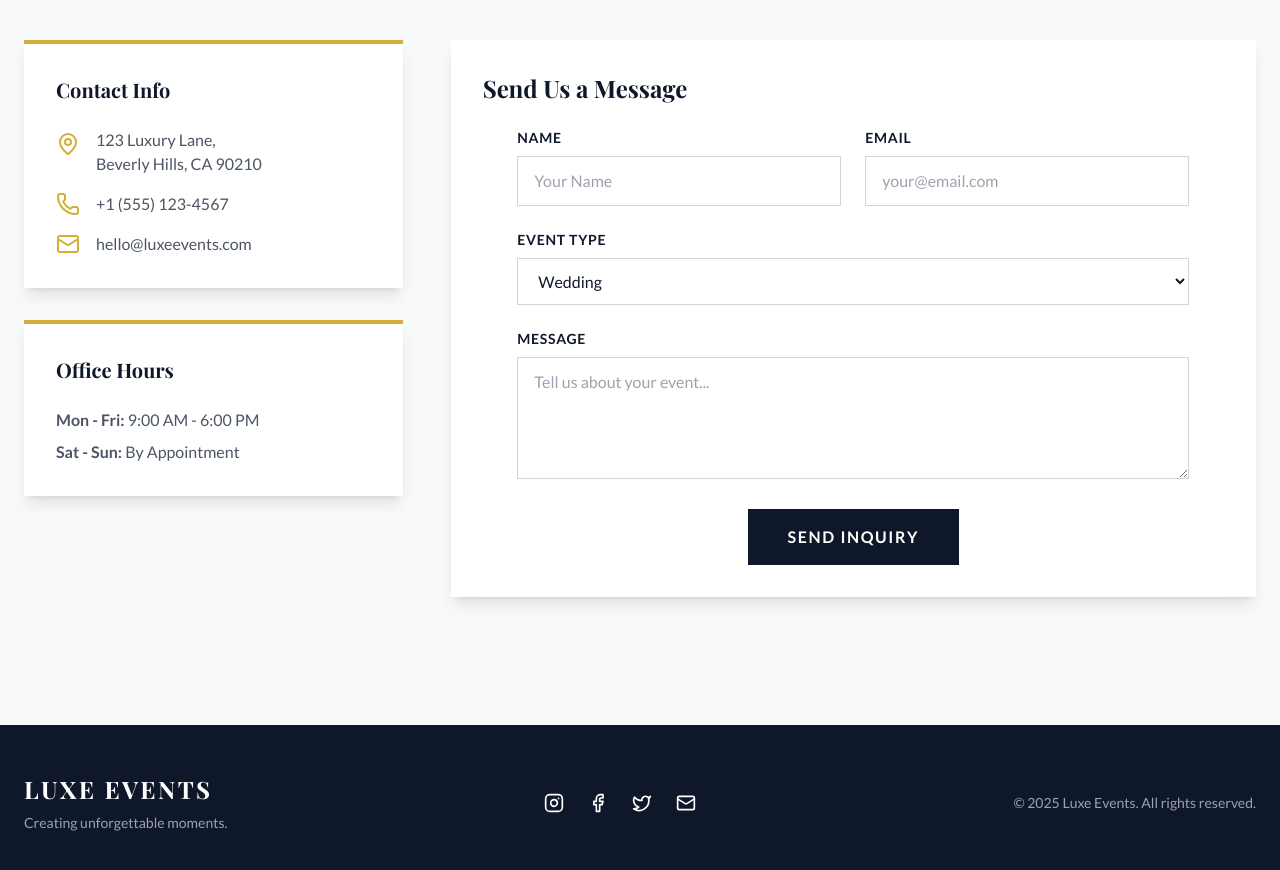
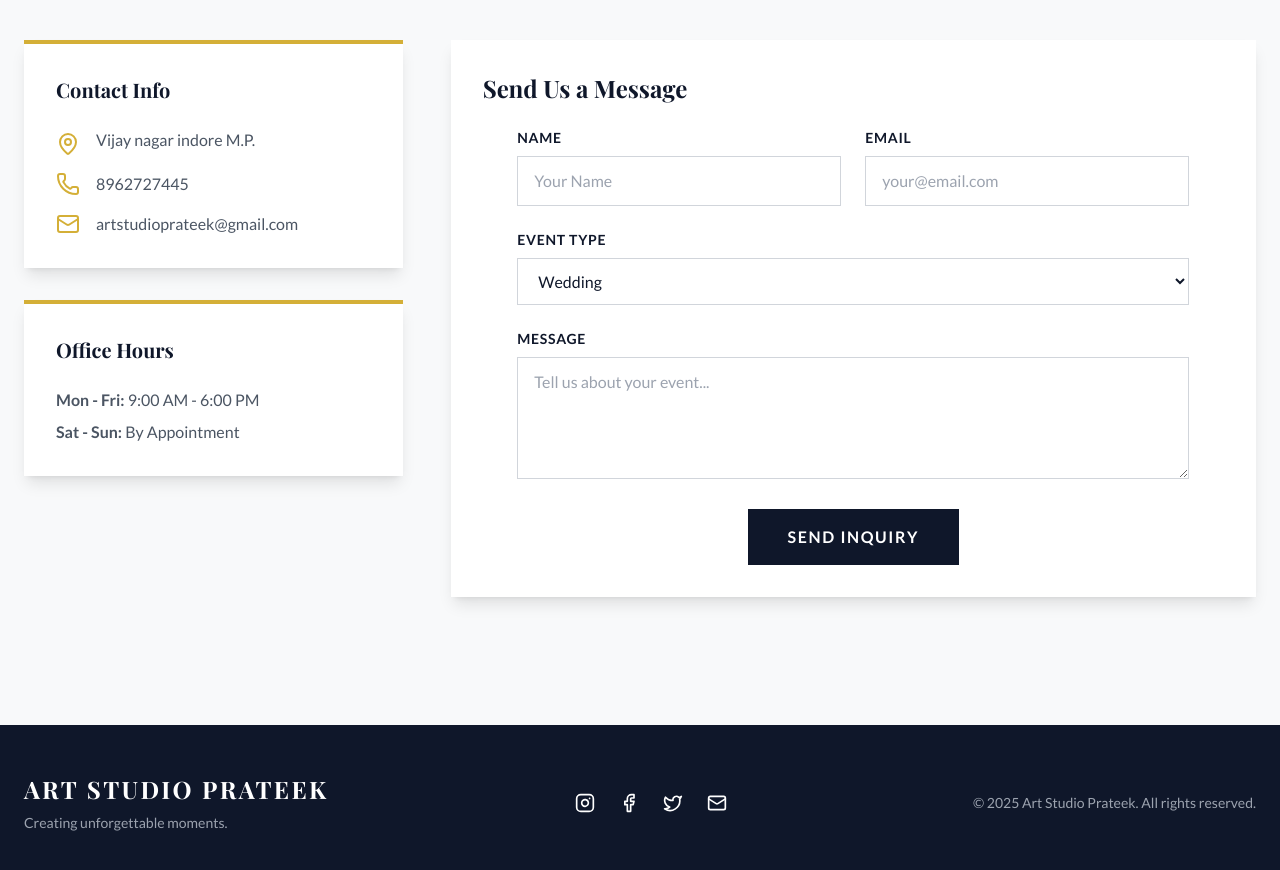
Before and after one commit to hrishabht5/client-event-website, a React (Vite) app: page /contact in a window 1280 px wide. Shown: the part 320-1190 px from the top of the page. Built offline with nearby package versions, Linux system fonts and the light colour scheme.

Commit message:
feat: update branding to Art Studio Prateek and contact info

```diff
--- a/src/components/Footer.jsx
+++ b/src/components/Footer.jsx
@@ -7,7 +7,7 @@ const Footer = () => {
             <div className="container mx-auto px-6">
                 <div className="flex flex-col md:flex-row justify-between items-center">
                     <div className="mb-6 md:mb-0 text-center md:text-left">
-                        <h3 className="text-2xl font-serif font-bold tracking-widest mb-2">LUXE EVENTS</h3>
+                        <h3 className="text-2xl font-serif font-bold tracking-widest mb-2">ART STUDIO PRATEEK</h3>
                         <p className="text-gray-400 text-sm">Creating unforgettable moments.</p>
                     </div>
 
@@ -19,7 +19,7 @@ const Footer = () => {
                     </div>
 
                     <div className="text-center md:text-right text-sm text-gray-400">
-                        <p>&copy; {new Date().getFullYear()} Luxe Events. All rights reserved.</p>
+                        <p>&copy; {new Date().getFullYear()} Art Studio Prateek. All rights reserved.</p>
                     </div>
                 </div>
             </div>
--- a/src/components/Navbar.jsx
+++ b/src/components/Navbar.jsx
@@ -30,7 +30,7 @@ const Navbar = () => {
         <nav className={`fixed w-full z-50 transition-all duration-300 ${scrolled || !isHome ? 'bg-white/90 backdrop-blur-md shadow-sm py-4' : 'bg-transparent py-6'}`}>
             <div className="container mx-auto px-6 flex justify-between items-center">
                 <Link to="/" className={`text-2xl font-serif font-bold tracking-widest ${scrolled || !isHome ? 'text-primary' : 'text-white'}`}>
-                    LUXE EVENTS
+                    ART STUDIO PRATEEK
                 </Link>
 
                 {/* Desktop Menu */}
--- a/src/pages/About.jsx
+++ b/src/pages/About.jsx
@@ -17,7 +17,7 @@ const About = () => {
                         <h2 className="text-sm font-bold text-accent uppercase tracking-widest mb-2">Who We Are</h2>
                         <h3 className="text-4xl font-serif font-bold text-primary mb-6">Passion for Perfection</h3>
                         <p className="text-gray-600 mb-6 leading-relaxed">
-                            Luxe Events was founded on the belief that every event should be a masterpiece. We are a team of passionate planners, designers, and coordinators who live to create unforgettable moments.
+                            Art Studio Prateek was founded on the belief that every event should be a masterpiece. We are a team of passionate planners, designers, and coordinators who live to create unforgettable moments.
                         </p>
                         <p className="text-gray-600 leading-relaxed">
                             Our philosophy is simple: we listen, we plan, and we execute with flawless precision. We take the stress out of event planning so you can focus on what matters most – celebrating with your loved ones.
--- a/src/pages/Contact.jsx
+++ b/src/pages/Contact.jsx
@@ -19,15 +19,15 @@ const Contact = () => {
                             <div className="space-y-4">
                                 <div className="flex items-start space-x-4">
                                     <MapPin className="text-accent mt-1" />
-                                    <p className="text-gray-600">123 Luxury Lane,<br />Beverly Hills, CA 90210</p>
+                                    <p className="text-gray-600">Vijay nagar indore M.P.</p>
                                 </div>
                                 <div className="flex items-center space-x-4">
                                     <Phone className="text-accent" />
-                                    <p className="text-gray-600">+1 (555) 123-4567</p>
+                                    <p className="text-gray-600">8962727445</p>
                                 </div>
                                 <div className="flex items-center space-x-4">
                                     <Mail className="text-accent" />
-                                    <p className="text-gray-600">hello@luxeevents.com</p>
+                                    <p className="text-gray-600">artstudioprateek@gmail.com</p>
                                 </div>
                             </div>
                         </div>
--- a/src/pages/Home.jsx
+++ b/src/pages/Home.jsx
@@ -74,7 +74,7 @@ const Home = () => {
             {/* Intro Section */}
             <Section>
                 <div className="text-center max-w-3xl mx-auto">
-                    <h2 className="text-sm font-bold text-accent uppercase tracking-widest mb-2">Welcome to Luxe Events</h2>
+                    <h2 className="text-sm font-bold text-accent uppercase tracking-widest mb-2">Welcome to Art Studio Prateek</h2>
                     <h3 className="text-4xl font-serif font-bold text-primary mb-6">Where Dreams Become Reality</h3>
                     <p className="text-gray-600 mb-8 leading-relaxed">
                         We are a premier luxury event planning agency dedicated to creating breathtaking experiences. From intimate gatherings to grand celebrations, we handle every detail with precision and flair.
```
